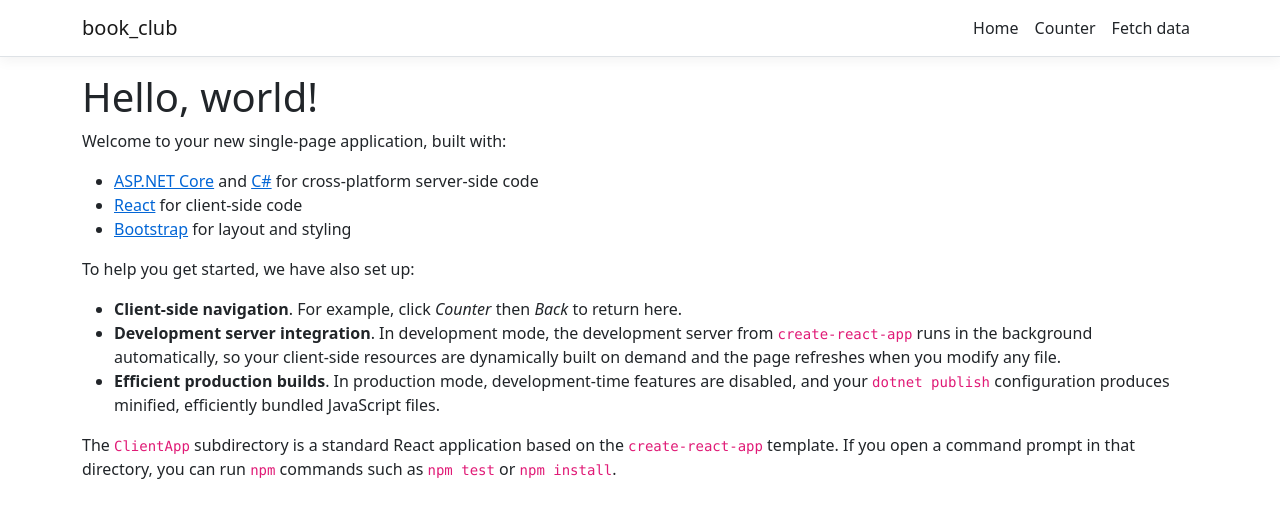
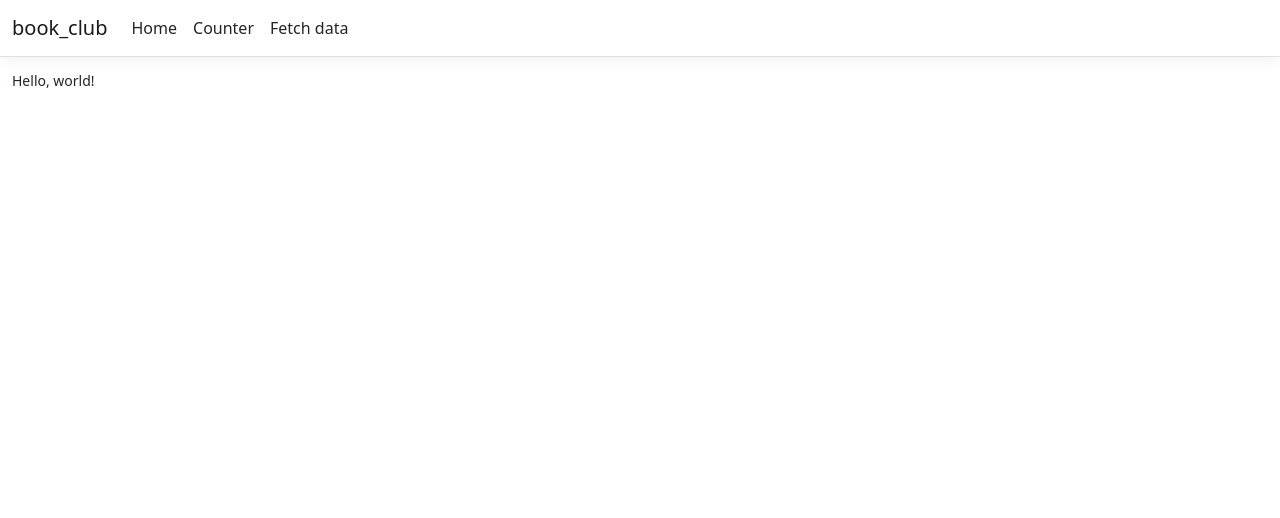
Before and after one commit to daltonspinas/book-club, a React (Create React App) app in the folder book-club/ClientApp/: page / in a window 1280 px wide. Shown: the top 518 px of the page. Built offline with nearby package versions, Linux system fonts and the light colour scheme.

Commit message:
Installed and setup TailwindCss

```diff
--- a/book-club/ClientApp/package.json
+++ b/book-club/ClientApp/package.json
@@ -15,6 +15,7 @@
     "react-scripts": "^5.0.1",
     "reactstrap": "^9.1.1",
     "rimraf": "^3.0.2",
+    "tailwindcss": "^1.9.6",
     "web-vitals": "^2.1.4",
     "workbox-background-sync": "^6.5.3",
     "workbox-broadcast-update": "^6.5.3",
--- /dev/null
+++ b/book-club/ClientApp/postcss.config.js
@@ -0,0 +1,6 @@
+module.exports = {
+  plugins: [
+    require('tailwindcss'),
+    require('autoprefixer'),
+  ],
+}
--- a/book-club/ClientApp/src/components/Home.js
+++ b/book-club/ClientApp/src/components/Home.js
@@ -6,20 +6,7 @@ export class Home extends Component {
   render() {
     return (
       <div>
-        <h1>Hello, world!</h1>
-        <p>Welcome to your new single-page application, built with:</p>
-        <ul>
-          <li><a href='https://get.asp.net/'>ASP.NET Core</a> and <a href='https://msdn.microsoft.com/en-us/library/67ef8sbd.aspx'>C#</a> for cross-platform server-side code</li>
-          <li><a href='https://facebook.github.io/react/'>React</a> for client-side code</li>
-          <li><a href='http://getbootstrap.com/'>Bootstrap</a> for layout and styling</li>
-        </ul>
-        <p>To help you get started, we have also set up:</p>
-        <ul>
-          <li><strong>Client-side navigation</strong>. For example, click <em>Counter</em> then <em>Back</em> to return here.</li>
-          <li><strong>Development server integration</strong>. In development mode, the development server from <code>create-react-app</code> runs in the background automatically, so your client-side resources are dynamically built on demand and the page refreshes when you modify any file.</li>
-          <li><strong>Efficient production builds</strong>. In production mode, development-time features are disabled, and your <code>dotnet publish</code> configuration produces minified, efficiently bundled JavaScript files.</li>
-        </ul>
-        <p>The <code>ClientApp</code> subdirectory is a standard React application based on the <code>create-react-app</code> template. If you open a command prompt in that directory, you can run <code>npm</code> commands such as <code>npm test</code> or <code>npm install</code>.</p>
+        <h1 className="text-sm">Hello, world!</h1>
       </div>
     );
   }
--- /dev/null
+++ b/book-club/ClientApp/tailwind.config.js
@@ -0,0 +1,15 @@
+module.exports = {
+  future: {
+    // removeDeprecatedGapUtilities: true,
+    // purgeLayersByDefault: true,
+  },
+  purge: [],
+  content: [
+    "./src/components/*.{js,jsx,ts,tsx}",
+  ],
+  theme: {
+    extend: {},
+  },
+  variants: {},
+  plugins: [],
+}
```
Also changed, not shown: book-club/ClientApp/src/custom.css (+6 -1 lines), 2 other files (tests, documents, lock files or other folders).
